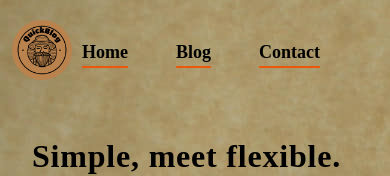
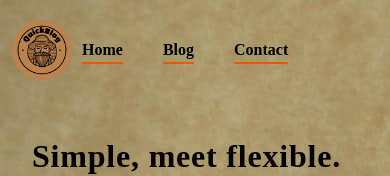
Before and after one commit to pratik2061/QuickBlog, a React (Vite) app: page / in a window 390 px wide. Shown: the top 176 px of the page. Built offline with nearby package versions, Linux system fonts and the light colour scheme.

Commit message:
navbar fixed

```diff
--- a/src/components/NavBar.jsx
+++ b/src/components/NavBar.jsx
@@ -14,7 +14,7 @@ function NavBar() {
           />
         </Link>
         <div className='flex  absolute md:left-[190px] md:top-[35px] lg:left-[310px] lg:top-[60px] left-[82px] top-[38px]'>
-          <ul className='flex space-x-12 font-bold lg:space-x-56 md:space-x-36 md:text-xl lg:text-2xl text-lg '>
+          <ul className='flex space-x-10 font-bold lg:space-x-56 md:space-x-36 md:text-xl lg:text-2xl text-md '>
             <Link to={'/'} className='border-b-2 border-orange-600 hover:cursor-pointer hover:border-orange-400  hover:animate-pulse'>Home</Link>
             <Link to={'/blog'} className='border-b-2 border-orange-600 hover:cursor-pointer hover:border-orange-400  hover:animate-pulse'>Blog</Link>
             <Link to={'/contact'} className='border-b-2 border-orange-600 hover:cursor-pointer hover:border-orange-400  hover:animate-pulse'>Contact</Link>
```
